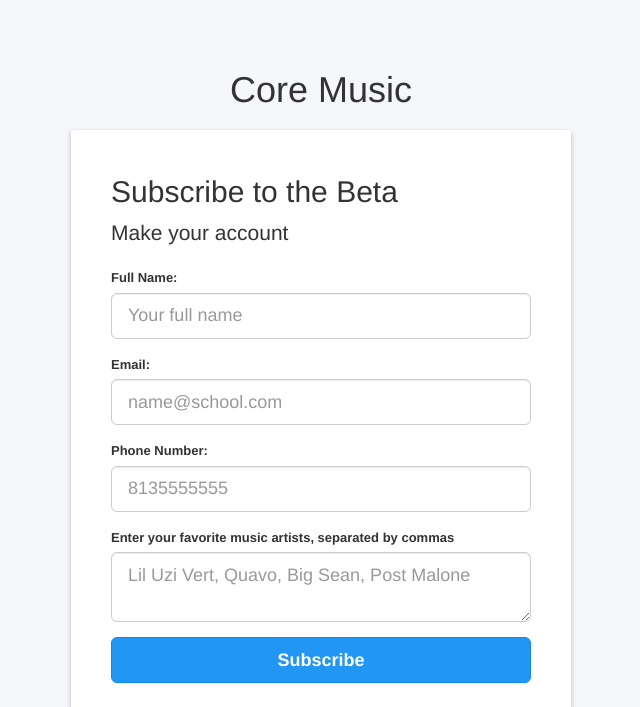
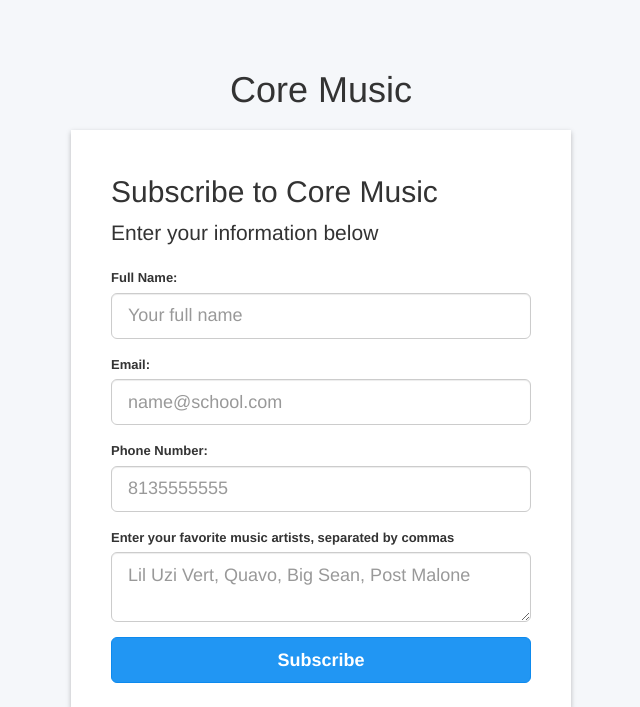
Before and after one commit to dickiebush/CoreMusic, a Flask app: page /signup in a window 1280 px wide. Shown: the top 707 px of the page, without its empty margins (319-959 px from the left). Run offline with Flask 2, Linux system fonts and the light colour scheme; some libraries are stand-ins or nearby versions.

Commit message:
about to text the boys

```diff
--- a/templates/signup.html
+++ b/templates/signup.html
@@ -3,8 +3,8 @@
 {% block content %}
     <main class="container container--nr">
         <div class="noauth__form-container">
-            <h2> Subscribe to the Beta </h2>
-            <p class="lead"> Make your account </p>
+            <h2> Subscribe to Core Music </h2>
+            <p class="lead"> Enter your information below</p>
             <form method="POST" action="/signup">
             {{ form.hidden_tag() }}
 
```
